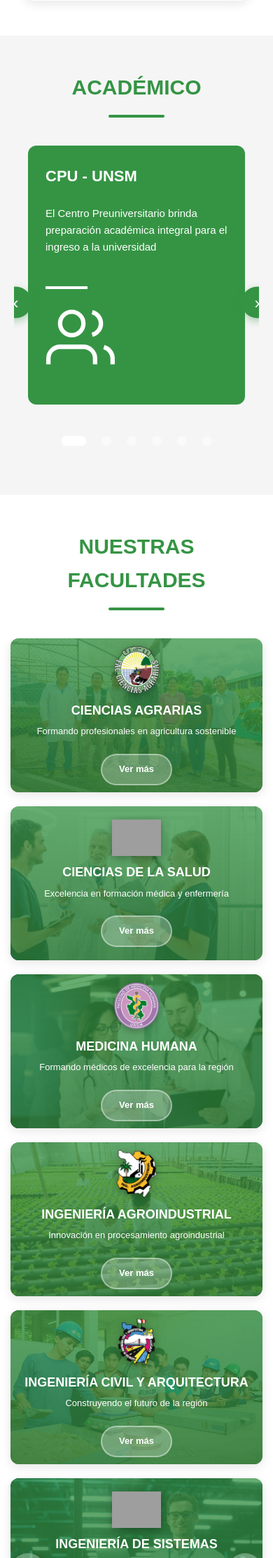
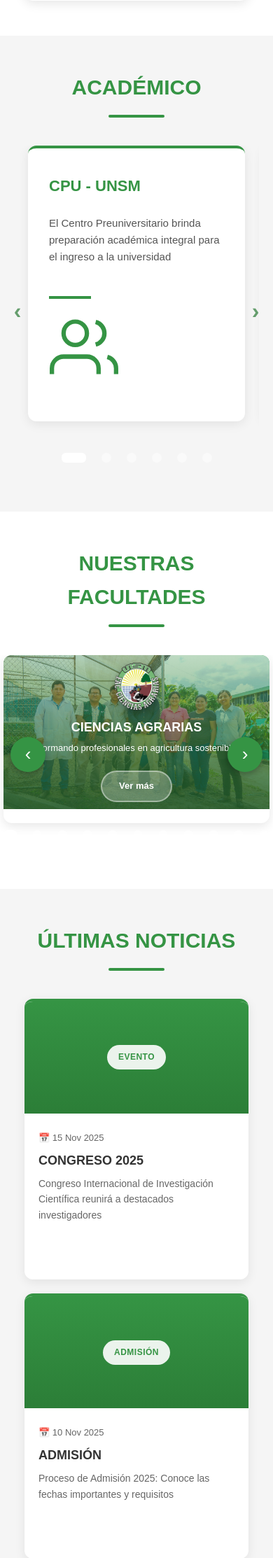
Before and after one commit to crak10/Pagina-web-unsm, a PHP site: page / in a window 390 px wide. Shown: the part 1582-3808 px from the top of the page at 70% size. Run offline with PHP 8.4, Linux system fonts and the light colour scheme; grey boxes are pictures that could not be loaded.

Commit message:
Update style.css

```diff
--- a/css/style.css
+++ b/css/style.css
@@ -801,6 +828,22 @@
 
 .facultades .card-overlay-green {
     padding: 20px 20px; /* Padding reducido */
+    /* Degradado: transparente arriba para ver las fotos, verde oscuro abajo para leer el texto */
+    background: linear-gradient(
+        to bottom,
+        rgba(53, 148, 68, 0.3) 0%,      /* Muy transparente arriba */
+        rgba(42, 122, 53, 0.6) 50%,     /* Media opacidad en centro */
+        rgba(30, 90, 40, 0.85) 100%     /* Más oscuro abajo para contraste del texto */
+    ) !important;
+}
+
+.facultades .card:hover .card-overlay-green {
+    background: linear-gradient(
+        to bottom,
+        rgba(76, 175, 80, 0.35) 0%,
+        rgba(53, 148, 68, 0.65) 50%,
+        rgba(42, 122, 53, 0.88) 100%
+    ) !important;
 }
 
 .facultades .card-icon-facultad {
@@ -932,6 +975,21 @@
 }
 
 /* Card content para noticias - Flexbox para altura uniforme */
+/* Sección Noticias */
+.noticias {
+    background: var(--color-bg-light);
+}
+
+/* Tarjetas de noticias con borde verde superior */
+.noticias .card {
+    border-top: 4px solid var(--color-primary);
+    box-shadow: 0 4px 15px rgba(0, 0, 0, 0.08);
+}
+
+.noticias .card:hover {
+    box-shadow: 0 12px 30px rgba(0, 0, 0, 0.15);
+}
+
 .noticias .card-content {
     padding: 25px 20px;
     text-align: left;
@@ -1020,8 +1078,9 @@
 }
 
 .card-academic-large {
-    background: var(--color-primary);
+    background: white;
     border-radius: 12px;
+    border-top: 4px solid var(--color-primary);
     padding: 35px 30px;
     display: flex;
     justify-content: space-between;
@@ -1031,12 +1090,13 @@
     height: 100%; /* Asegurar altura uniforme */
     transition: transform 0.3s ease, box-shadow 0.3s ease;
     text-decoration: none;
-    color: white;
+    color: var(--color-text);
+    box-shadow: 0 4px 15px rgba(0, 0, 0, 0.08);
 }
 
 .card-academic-large:hover {
-    transform: translateY(-5px);
-    box-shadow: 0 8px 25px rgba(0, 0, 0, 0.15);
+    transform: translateY(-8px);
+    box-shadow: 0 12px 30px rgba(0, 0, 0, 0.15);
 }
 
 .card-academic-content {
@@ -1047,7 +1107,7 @@
 }
 
 .card-academic-title-large {
-    color: white;
+    color: var(--color-primary);
     font-size: 22px;
     font-weight: 700;
     line-height: 1.3;
@@ -1056,7 +1116,7 @@
 }
 
 .card-academic-text-large {
-    color: white;
+    color: #555;
     font-size: 16px;
     line-height: 1.7;
     margin: 0;
@@ -1066,7 +1126,7 @@
 .card-academic-divider {
     width: 60px;
     height: 4px;
-    background: white;
+    background: var(--color-primary);
     margin-top: auto;
 }
 
@@ -1079,6 +1139,11 @@
 .card-academic-icon-large svg {
     width: 100%;
     height: 100%;
+}
+
+/* Color verde para el stroke del SVG en tarjetas académicas */
+.card-academic-large svg {
+    stroke: var(--color-primary);
 }
 
 /* Controles del carrusel académico (ocultos en desktop) */
@@ -1951,7 +2047,7 @@
         width: 100%;
         max-width: 100%;
         flex-shrink: 0;
-        padding: 30px 25px;
+        padding: 40px 30px; /* Aumentado de 30px 25px a 40px 30px */
         margin: 0 auto;
         box-sizing: border-box;
         min-height: 320px; /* Aumentado para mejor contenido */
@@ -1979,48 +2075,48 @@
         margin-bottom: 15px;
     }
 
-    /* Mostrar controles del carrusel académico en móvil */
+    /* Mostrar controles del carrusel académico en móvil - ESTILO SUTIL */
     .academic-carousel-prev,
     .academic-carousel-next {
         display: flex;
         position: absolute;
         top: 50%;
         transform: translateY(-50%);
-        background: var(--color-primary);
-        color: white;
+        background: transparent; /* Sin fondo circular */
+        color: var(--color-primary-dark); /* Verde oscuro */
         border: none;
-        width: 45px;
-        height: 45px;
-        border-radius: 50%;
+        width: 40px; /* Más pequeñas */
+        height: 40px;
+        border-radius: 0; /* Sin círculo */
         cursor: pointer;
-        font-size: 24px;
+        font-size: 32px; /* Símbolos más grandes */
+        font-weight: 700;
         align-items: center;
         justify-content: center;
         transition: all 0.3s ease;
         z-index: 10;
-        box-shadow: 0 4px 12px rgba(53, 148, 68, 0.4);
-        opacity: 1;
+        opacity: 0.7; /* Semi-transparentes */
         -webkit-tap-highlight-color: transparent;
     }
 
     .academic-carousel-prev {
-        left: -20px;
+        left: -15px; /* Más cerca pero fuera de la tarjeta */
     }
 
     .academic-carousel-next {
-        right: -20px;
+        right: -15px; /* Más cerca pero fuera de la tarjeta */
     }
 
     .academic-carousel-prev:hover,
     .academic-carousel-next:hover {
-        background: var(--color-primary-dark);
-        box-shadow: 0 6px 16px rgba(53, 148, 68, 0.6);
-        transform: translateY(-50%) scale(1.05);
+        color: var(--color-primary);
+        opacity: 1;
+        transform: translateY(-50%) scale(1.1);
     }
 
     .academic-carousel-prev:active,
     .academic-carousel-next:active {
-        background: var(--color-primary-dark);
+        color: var(--color-primary);
         transform: translateY(-50%) scale(0.95);
     }
 
```
Also changed, not shown: other parts of css/style.css (+83 -25 lines).
